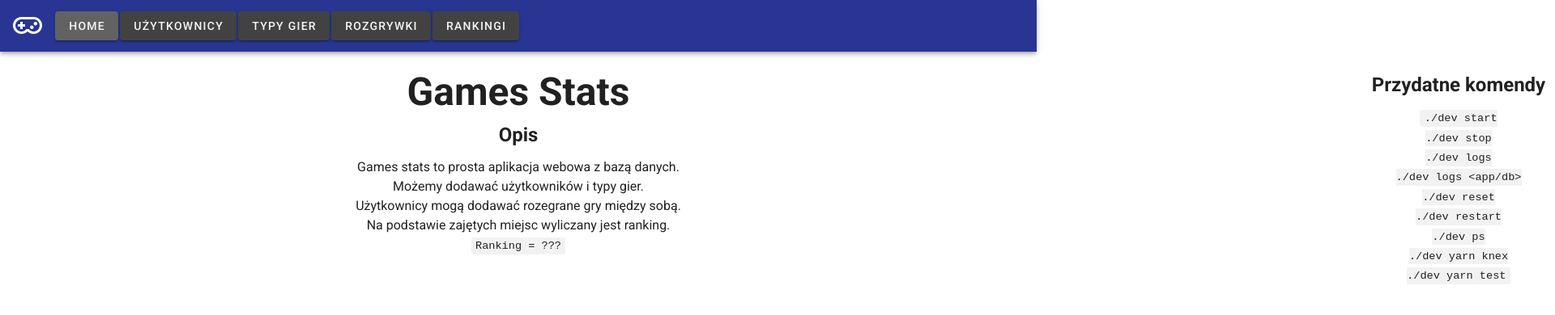
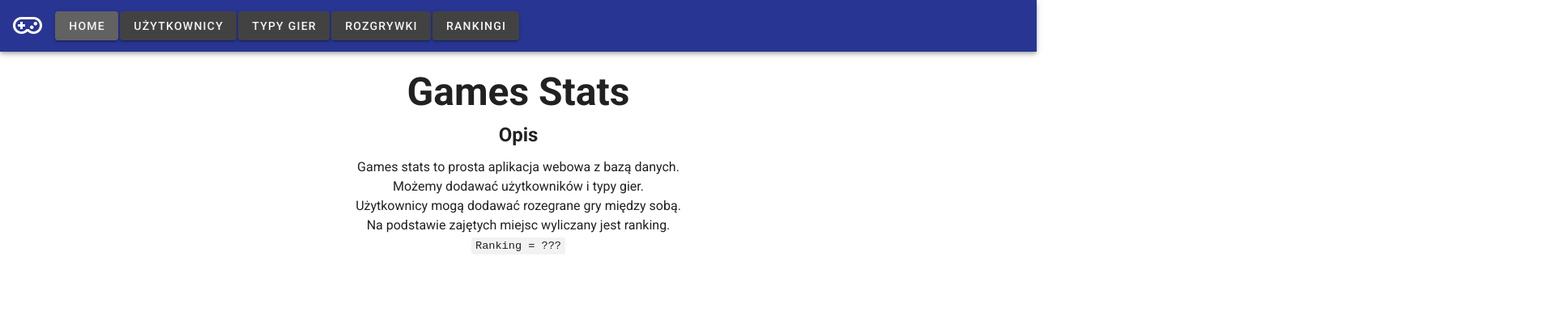
Before and after one commit to ChromeGG/uwProject, a Vue app in the folder modules/frontend/: page /#/ in a window 1280 px wide. Shown: the top 390 px of the page at 81% size, 1920 px wide, since content can reach past the window. Built offline with nearby package versions, Linux system fonts and the light colour scheme.

Commit message:
Remove commands descriptions

```diff
--- a/modules/frontend/src/views/Home.vue
+++ b/modules/frontend/src/views/Home.vue
@@ -18,21 +18,6 @@
           <code> Ranking = ???</code>
         </div>
       </v-flex>
-
-      <v-flex col-12>
-        <h2 class="headline font-weight-bold mb-3">Przydatne komendy</h2>
-        <code>
-          ./dev start <br >
-          ./dev stop <br >
-          ./dev logs <br >
-          ./dev logs &#60;app/db&#62; <br >
-          ./dev reset <br >
-          ./dev restart <br >
-          ./dev ps <br >
-          ./dev yarn knex <br >
-          ./dev yarn test <br >
-        </code>
-      </v-flex>
     </v-layout>
   </v-container>
 </template>
```
